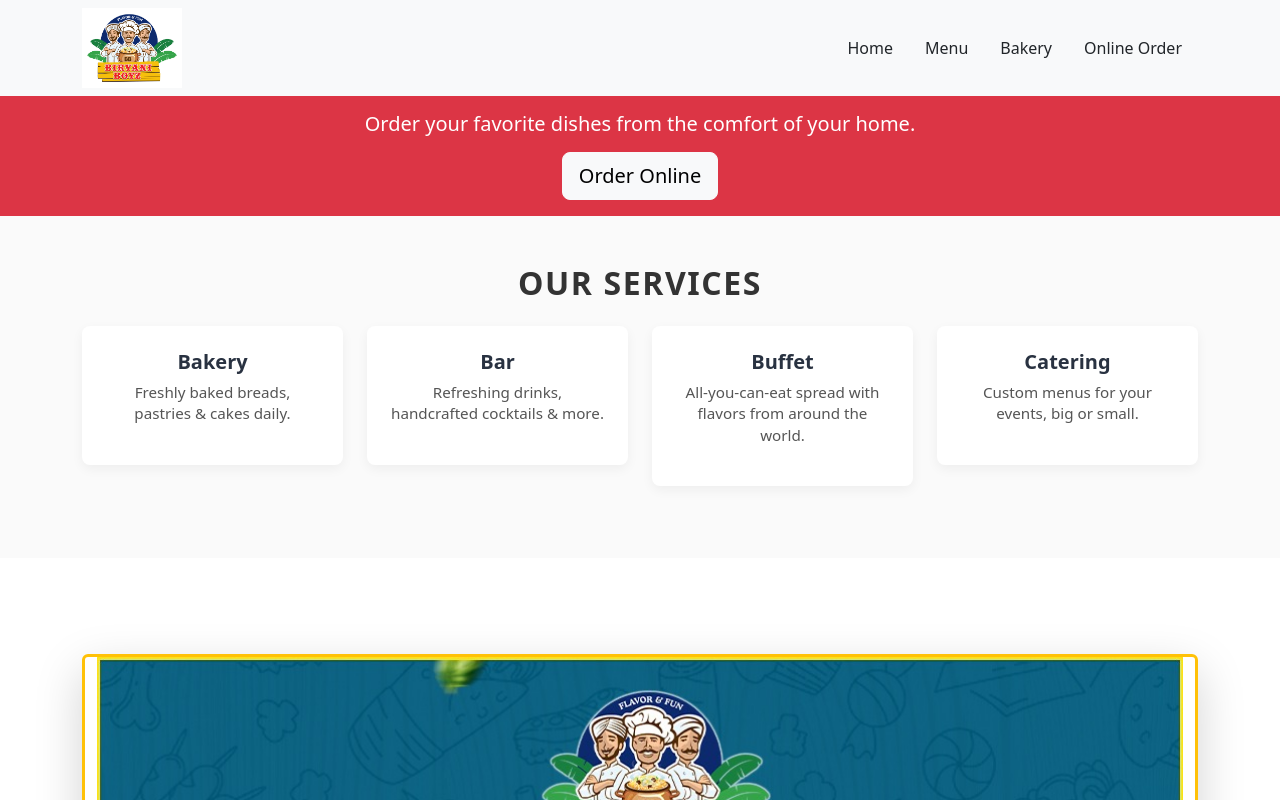
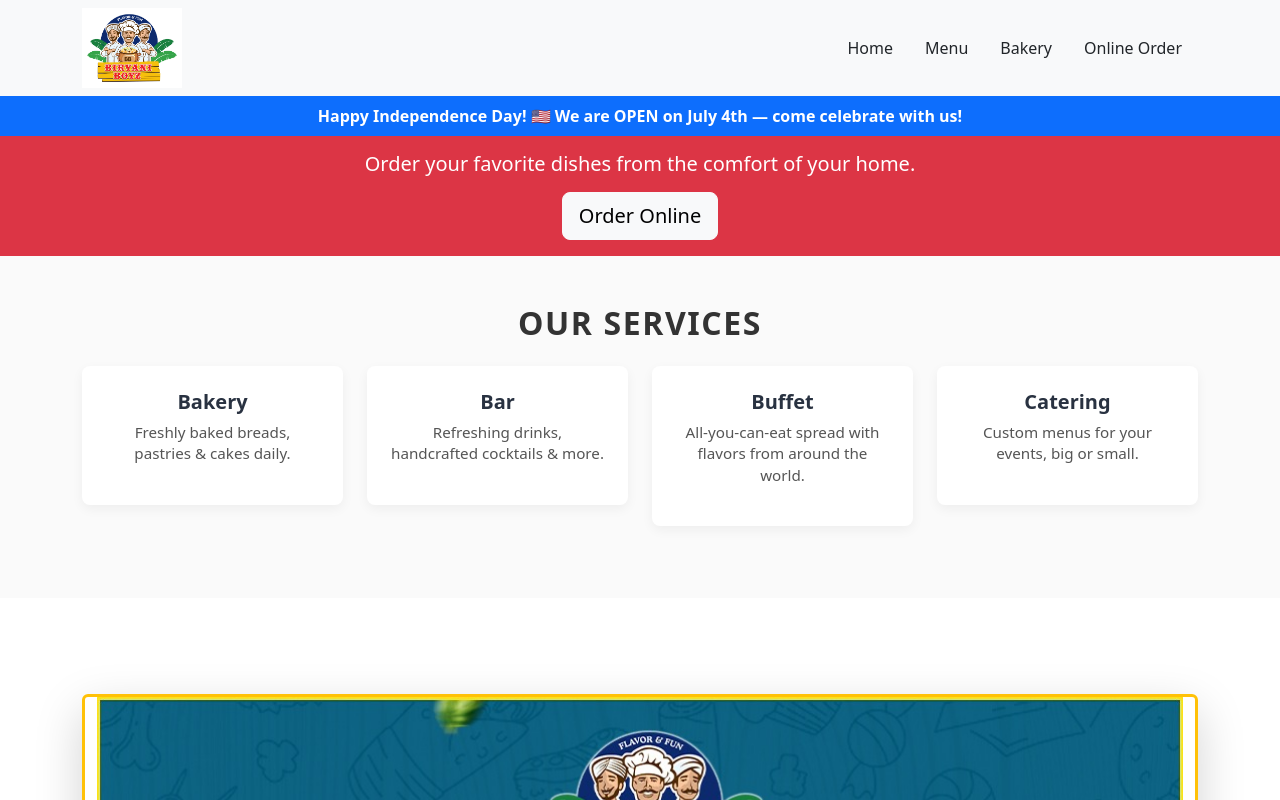
Before and after one commit to biryaniboyzstl/boyz-ui, an Angular app: page /home in a window 1280 px wide. Shown: the top 800 px of the page. Built offline with nearby package versions, Linux system fonts and the light colour scheme.

Commit message:
happy independence day

```diff
--- a/src/app/layout/layout.component.html
+++ b/src/app/layout/layout.component.html
@@ -36,6 +36,11 @@
 
 <!-- ===================================== -->
 <!-- Our Services Section -->
+<!-- Independence Day Banner -->
+<section class="bg-primary text-white text-center py-2">
+  <strong>Happy Independence Day! 🇺🇸 We are OPEN on July 4th — come celebrate with us!</strong>
+</section>
+
 <section class="container-fluid bg-danger text-white text-center py-3">
   <h2 class="fw-bold mb-2">
     <p class="lead">Order your favorite dishes from the comfort of your home.</p>
```
